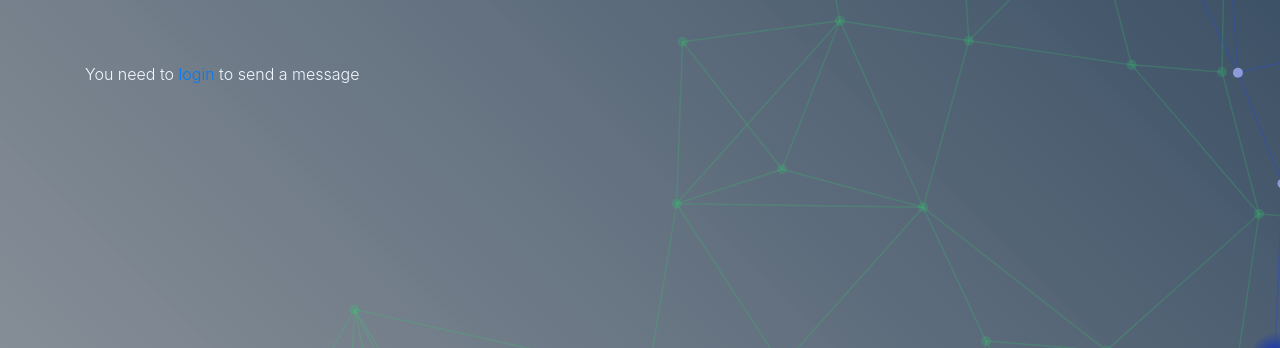
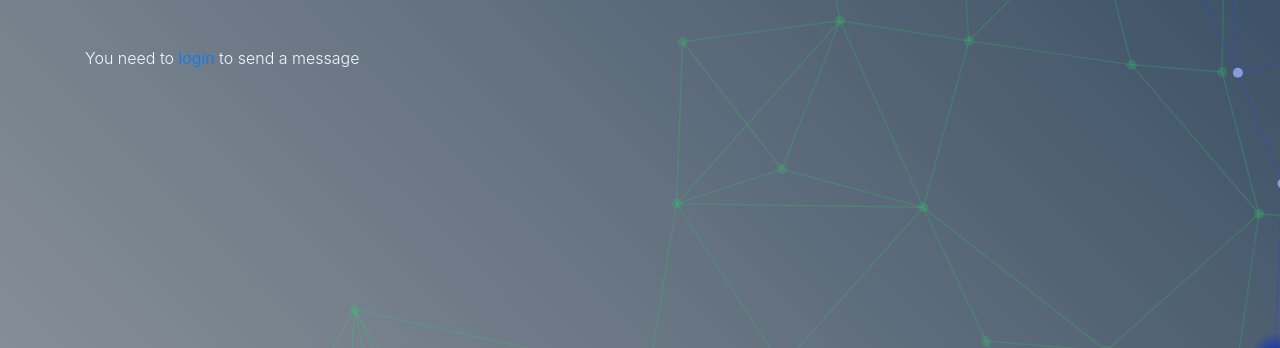
Before and after one commit to CI-Team3/team3, a Flask app: page /chat in a window 1280 px wide. Shown: the part 72-420 px from the top of the page. Run offline with Flask 2, Linux system fonts and the light colour scheme; data that the repository does not hold is empty; some libraries are stand-ins or nearby versions.

Commit message:
Remove mt-1 and mt-3

```diff
--- a/templates/chat.html
+++ b/templates/chat.html
@@ -4,7 +4,7 @@
 
     <div class="chat-wrapper">
         <div class="chat-container overflow-auto">
-            <ul class="list-group list-group-flush mt-3 chat-text-color">
+            <ul class="list-group list-group-flush chat-text-color">
                 {% for message in chat %}
                     {% if session.user == message.username %}
                         <li class="list-group-item text-align_end">
@@ -16,7 +16,7 @@
                             {% endif %}
                         </li>
                     {% else %}
-                        <li class="list-group-item mt-1">
+                        <li class="list-group-item">
                             <span class="badge badge-secondary">{{ message.username }}</span>
                             <span>{{ message.text }}</span>
                             {% if session.user == "coder" or session.user == 'alex' %}
```
